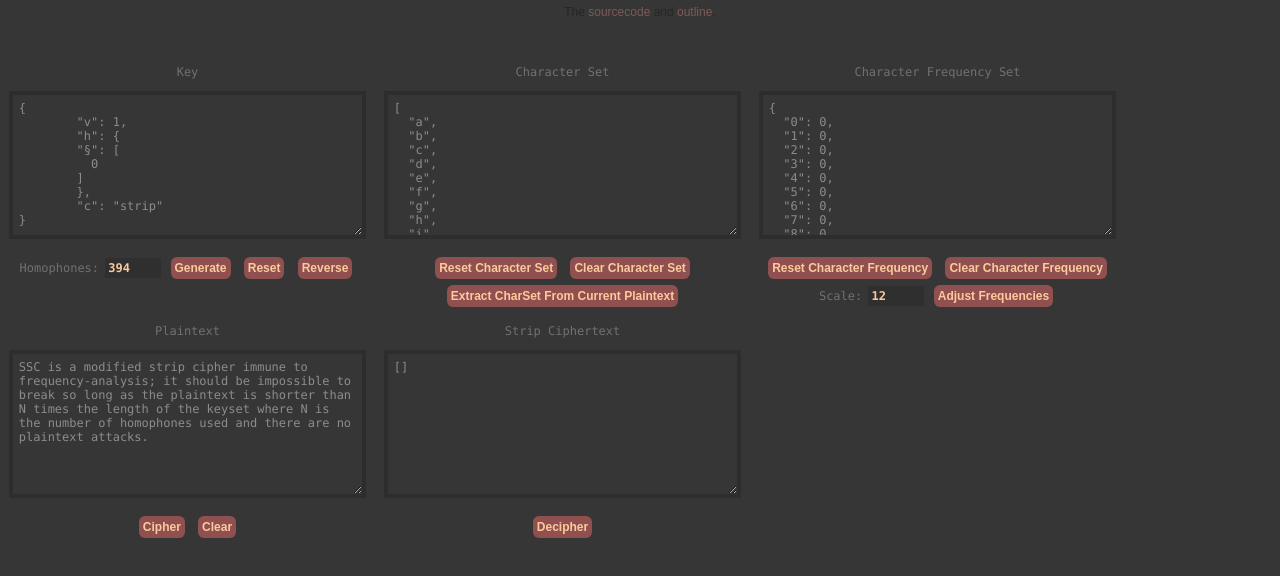
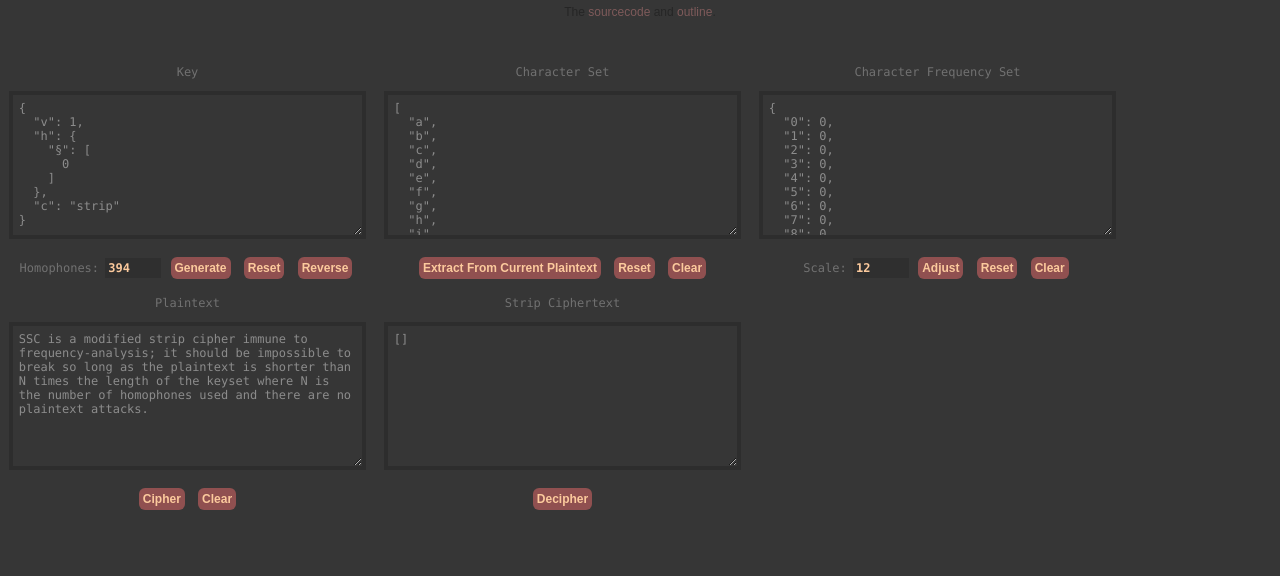
Before and after one commit to odilitime/strip, a plain HTML site: page index.html in a window 1280 px wide. Shown: the part 92-668 px from the top of the page. Drawn offline with Linux system fonts and the light colour scheme.

Commit message:
Update index.html

```diff
--- a/index.html
+++ b/index.html
@@ -143,9 +143,9 @@ textarea.small {
         <div class="fl">
             <br>Character Set<br>
             <textarea id="charSet" class="small"></textarea><br>
-            <input id="resetCS" value="Reset Character Set" type="button">
-            <input id="clearCS" value="Clear Character Set" type="button"><br>
-            <input id="extractCharSet" value="Extract CharSet From Current Plaintext" type="button">
+            <input id="extractCharSet" value="Extract From Current Plaintext" type="button">
+            <input id="resetCS" value="Reset" type="button">
+            <input id="clearCS" value="Clear" type="button">
             <!-- <button id="resetCS">Reset Character Set</button>
             <button id="clearCS">Clear Character Set</button><br
             <button id="extractCharSet">Extract CharSet from current plaintext</button><br> -->
@@ -153,11 +153,11 @@ textarea.small {
         <div class="fl">
             <br>Character Frequency Set<Br>
             <textarea id="freqSet" class="small"></textarea><br>
-            <input id="resetKSF" value="Reset Character Frequency" type="button">
-            <input id="clearKSF" value="Clear Character Frequency" type="button"><br>
             Scale:
             <input id="scale" value=12 type="number">
-            <input id="adjustFreq" value="Adjust Frequencies" type="button">
+            <input id="adjustFreq" value="Adjust" type="button">
+            <input id="resetKSF" value="Reset" type="button">
+            <input id="clearKSF" value="Clear" type="button">
             <!-- <button id="resetKSF">Reset Character Frequency</button>
             <button id="clearKSF">Clear Character Frequency</button><br>
             <button id="adjustFreq">Adjust Frequencies</button> -->
```
Lines whose indentation alone changed are shown as unchanged.
